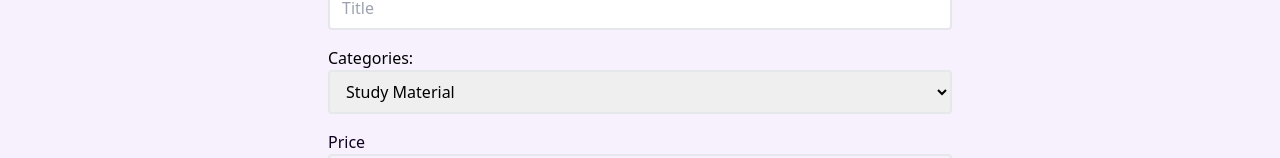
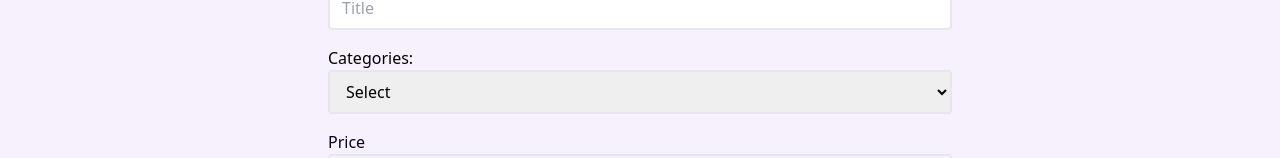
Before and after one commit to Rahul-K-Saini/KNIT-KART, a React (Vite) app in the folder frontend/: page /postad in a window 1280 px wide. Shown: the part 225-383 px from the top of the page. Built offline with nearby package versions, Linux system fonts and the light colour scheme; no server answers; sample sign-in values are in the browser's storage; what tailwindcss-animated would draw is missing.

Commit message:
auth done in new code refactor

```diff
--- a/frontend/src/Components/ImageUpload/ImageUpload.jsx
+++ b/frontend/src/Components/ImageUpload/ImageUpload.jsx
@@ -28,15 +28,14 @@ function ImageUpload() {
   };
 
   const handleRemoveImage = (image) => {
-    console.log(images);
     for (let i = 0; i < images.length; i++) {
       if (images[i] === image) {
         images[i] = null;
-        break; // Once we nullify the target image, we can exit the loop
+        break;
       }
     }
     console.log(images);
-    setImages([...images]); // Ensure state update by creating a new reference
+    setImages([...images]);
   };
 
   return (
--- a/frontend/src/Pages/Home/Homepage.jsx
+++ b/frontend/src/Pages/Home/Homepage.jsx
@@ -7,15 +7,7 @@ import { Link, useNavigate } from "react-router-dom";
 import AdDisplay from "./AdDisplay";
 
 function Homepage() {
-  const navigate = useNavigate();
-  const [isLoggedin, setisLoggedin] = useState(true);
-  const postAdHandler = () => {
-    if (isLoggedin) {
-      navigate("/postAd");
-    } else {
-      navigate("/entrance");
-    }
-  };
+
   const [selectedCategory, setSelectedCategory] = useState(null);
 
   const categories = [
@@ -40,7 +32,7 @@ function Homepage() {
           onSelectCategory={handleSelectCategory}
         />
         <Link
-          onClick={postAdHandler}
+          to="/postad"
           className="dark:text-gray-50 bg-accent data:bg-accent mx-6 px-4 py-2 rounded hover:opacity-85 transform transition-all duration-300 hover:scale-105 animate-wiggle animate-infinite animate-duration-[2500ms]"
         >
           Post Ad
--- a/frontend/src/Pages/PostAd/PostAd.jsx
+++ b/frontend/src/Pages/PostAd/PostAd.jsx
@@ -26,13 +26,16 @@ function PostAd() {
               id="categories"
               className="border-2 border-gray-200 rounded w-full py-2 px-3 focus:outline-none focus:border-blue-500"
             >
-              <option value="">Study Material</option>
-              <option value="">Electronics</option>
-              <option value="">Household</option>
-              <option value="">Sports item</option>
-              <option value="">Kitchen Ware</option>
-              <option value="">Stationaries </option>
-              <option value="">Furniture</option>
+
+              <option value="">Select</option>
+              <option value="studyMaterial">Study Material</option>
+              <option value="electronics">Electronics</option>
+              <option value="household">Household</option>
+              <option value="sportsItems">Sports item</option>
+              <option value="kitchenware">Kitchen Ware</option>
+              <option value="stationeries">Stationeries </option>
+              <option value="furniture">Furniture</option>
+              <option value="others">Other</option>
             </select>
           </div>
           <div className="mb-4">
```
Also changed, not shown: 1 other file (tests, documents, lock files or other folders).
